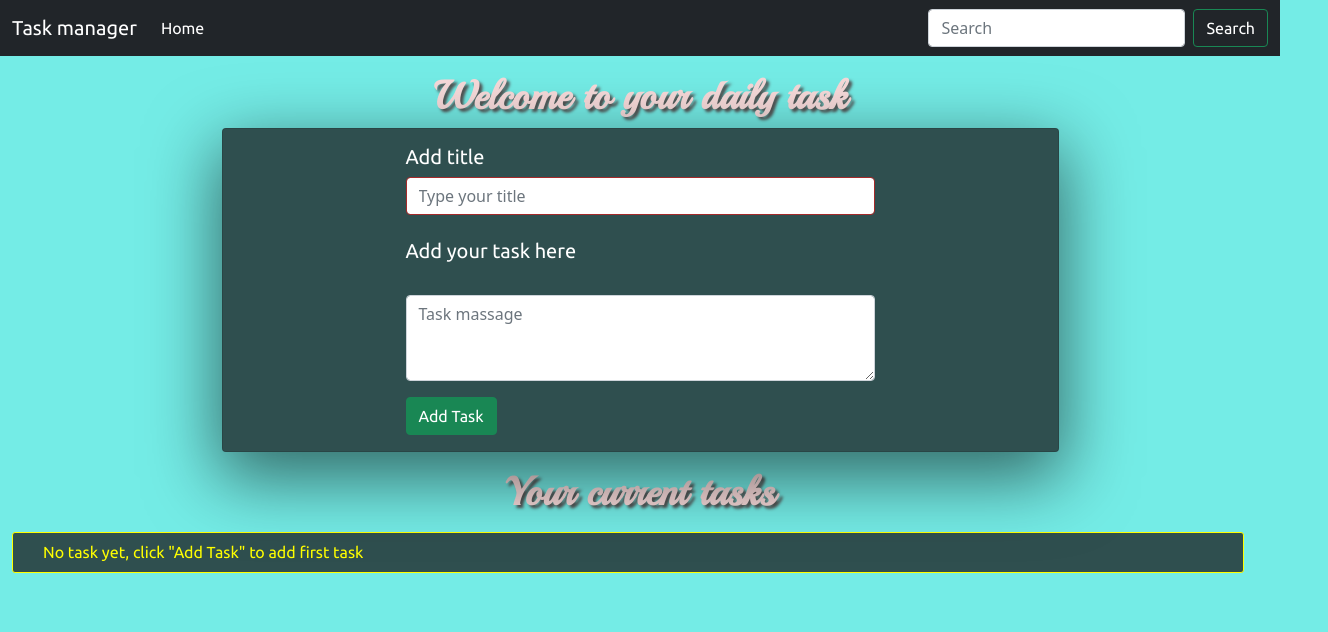
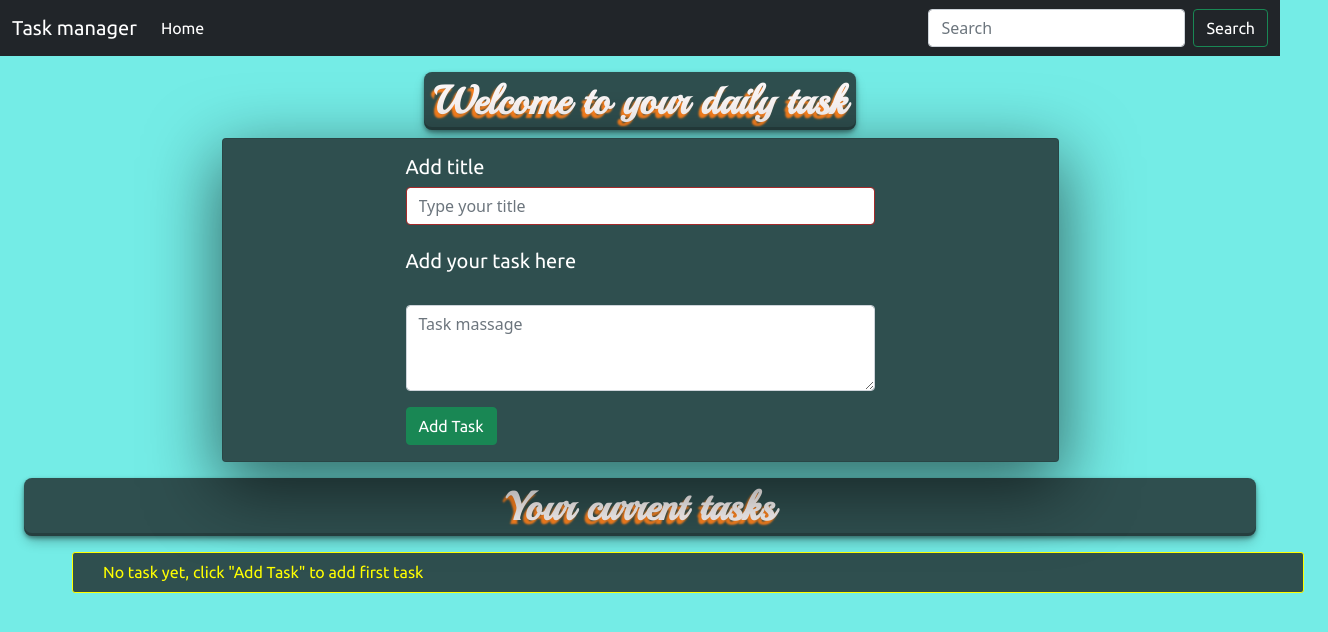
Before and after one commit to iitian360/task-manager-site, a plain HTML site: page index.html in a window 1280 px wide. Shown: the whole page, 1328 px wide, since content can reach past the window. Drawn offline with nearby package versions, Linux system fonts and the light colour scheme.

Commit message:
style of head has been improved

```diff
--- a/index.html
+++ b/index.html
@@ -53,7 +53,7 @@
     </div>
 
     <h4 class="my-2 mx-4 head">Your current tasks</h4>
-    <div class="container-fluid row my-3" id="task">
+    <div class="container-fluid row my-3 mx-lg-5" id="task">
 
     </div>
 
--- a/style/style.css
+++ b/style/style.css
@@ -11,12 +11,16 @@
 
  }
  .head{
-     color: rgb(247, 218, 218);
+     color: rgb(252, 247, 247);
      font-family: 'Playball', cursive;
      font-weight:900;
      font-size:40px;
      text-align: center;
-     text-shadow: rgb(82, 82, 82) 3px 3px 3px;
+     padding:5px 10px;
+     border-radius: 8px;
+     background:darkslategrey ;
+     text-shadow: rgb(255, 131, 30) -3px 4px 2px;
+     box-shadow:rgba(0, 0, 0, 0.4) 0px 2px 4px, rgba(0, 0, 0, 0.3) 0px 7px 13px -3px, rgba(0, 0, 0, 0.2) 0px -3px 0px inset;;
  }
 
  #title-text{
```
